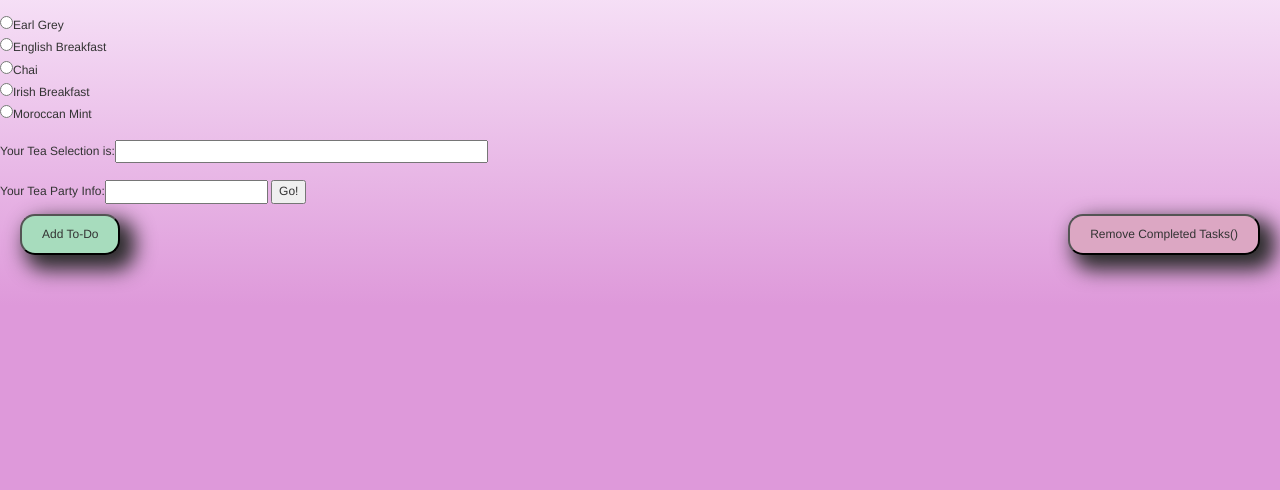
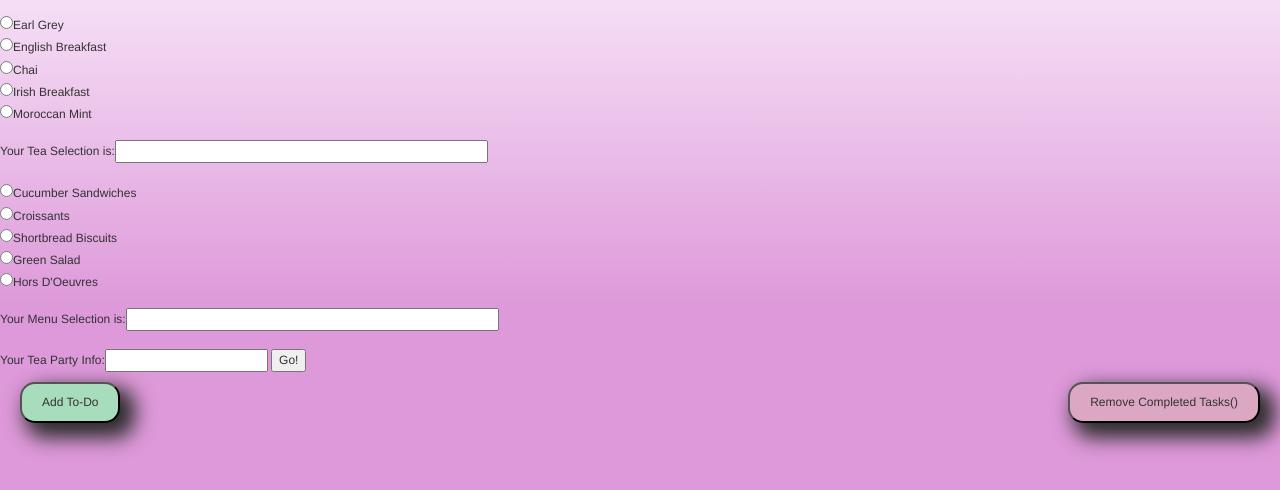
Before and after one commit to Strigida/TeaPartyApp, a plain HTML site: page app/www/index.html in a window 1280 px wide. Shown: the part 102-592 px from the top of the page. Drawn offline with Linux system fonts and the light colour scheme.

Commit message:
Menu Radio List

```diff
--- a/app/www/index.html
+++ b/app/www/index.html
@@ -54,7 +54,7 @@
   <p>Lists to Help Plan Your Next Tea Party</p>
 </div>
 
-<div>
+<div i="container">
   	<form action="js/index.js" id="teaSelect">
   		<input type="radio" name="tea" value="Earl Grey" onClick="tea_Select(this.value)">Earl Grey<br>
   		<input type="radio" name="tea" value="English Breakfast" onClick="tea_Select(this.value)">English Breakfast<br>
@@ -64,10 +64,17 @@
   		<br>
   		Your Tea Selection is:<input type="text" id="teaInfo" size="50">
   		<br><br>
+  		<input type="radio" name="menu" value="Cucumber Sandwiches" onClick="menu_Select(this.value)">Cucumber Sandwiches<br>
+  		<input type="radio" name="menu" value="Croissants" onClick="menu_Select(this.value)">Croissants<br>
+  		<input type="radio" name="menu" value="Shortbread Biscuits" onClick="menu_Select(this.value)">Shortbread Biscuits<br>
+  		<input type="radio" name="menu" value="Green Salad" onClick="menu_Select(this.value)">Green Salad<br>
+  		<input type="radio" name="menu" value="Hors D'Oeuvres" onClick="menu_Select(this.value)">Hors D'Oeuvres<br>
+  		<br>
+  		Your Menu Selection is:<input type="text" id="menuInfo" size="50">
+  		<br><br>
   		Your Tea Party Info:<input type="text" id="total" height="100" width="160">
   		<input type="submit" value="Go!">
-
-	</form>
+  	</form>
 
     <input id="addButton" type="button" value="Add To-Do" onclick="createNewToDo()"/>
     <input id="deleteButton" type="button" value="Remove Completed Tasks()" onclick="removeCompletedTasks()"/>
--- a/app/www/js/index.js
+++ b/app/www/js/index.js
@@ -52,6 +52,11 @@ var app = {
 function tea_Select(tea)
 {
 	document.getElementById("teaInfo").value = tea;
+}
+
+function menu_Select(menu)
+{
+	document.getElementById("menuInfo").value = menu;
 }
 
     // create a new to-do
```
